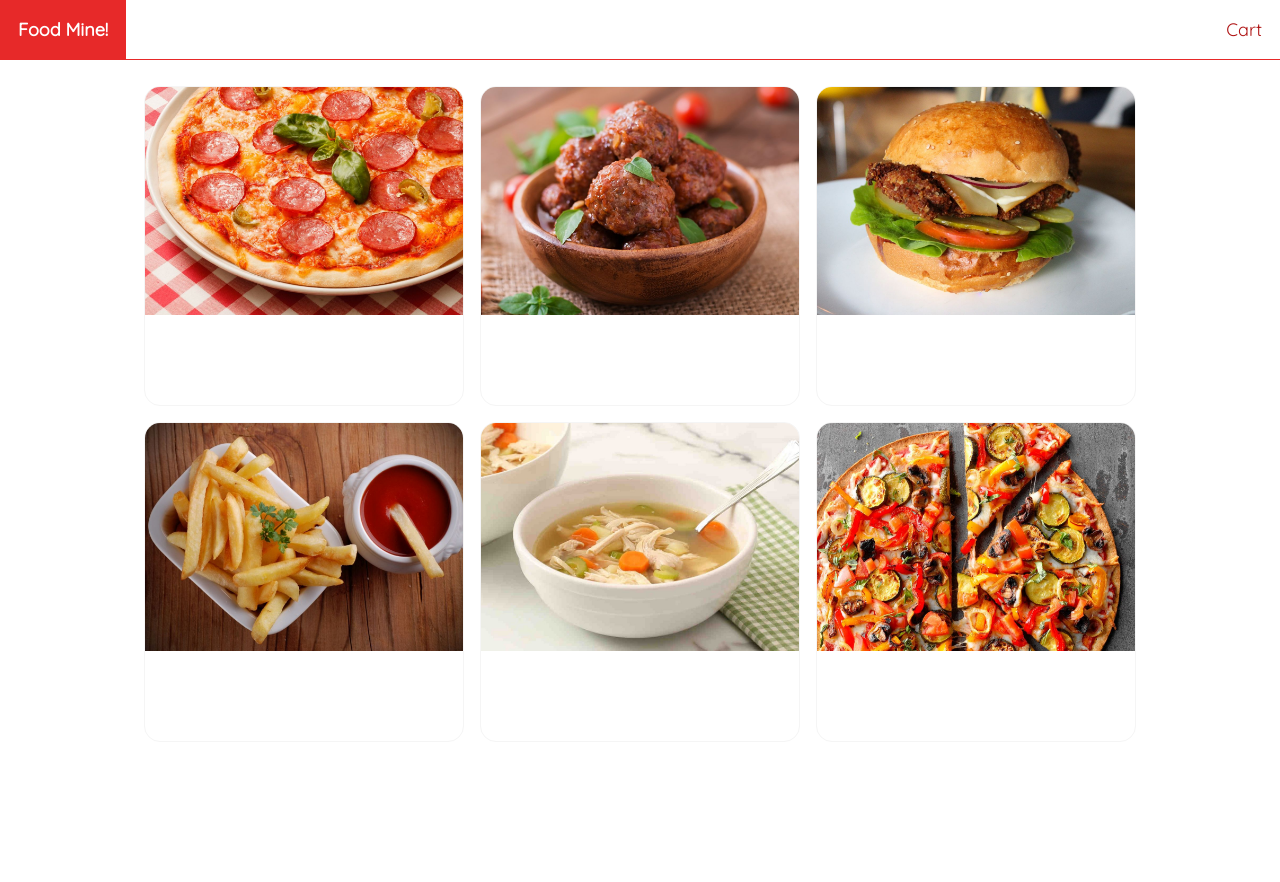
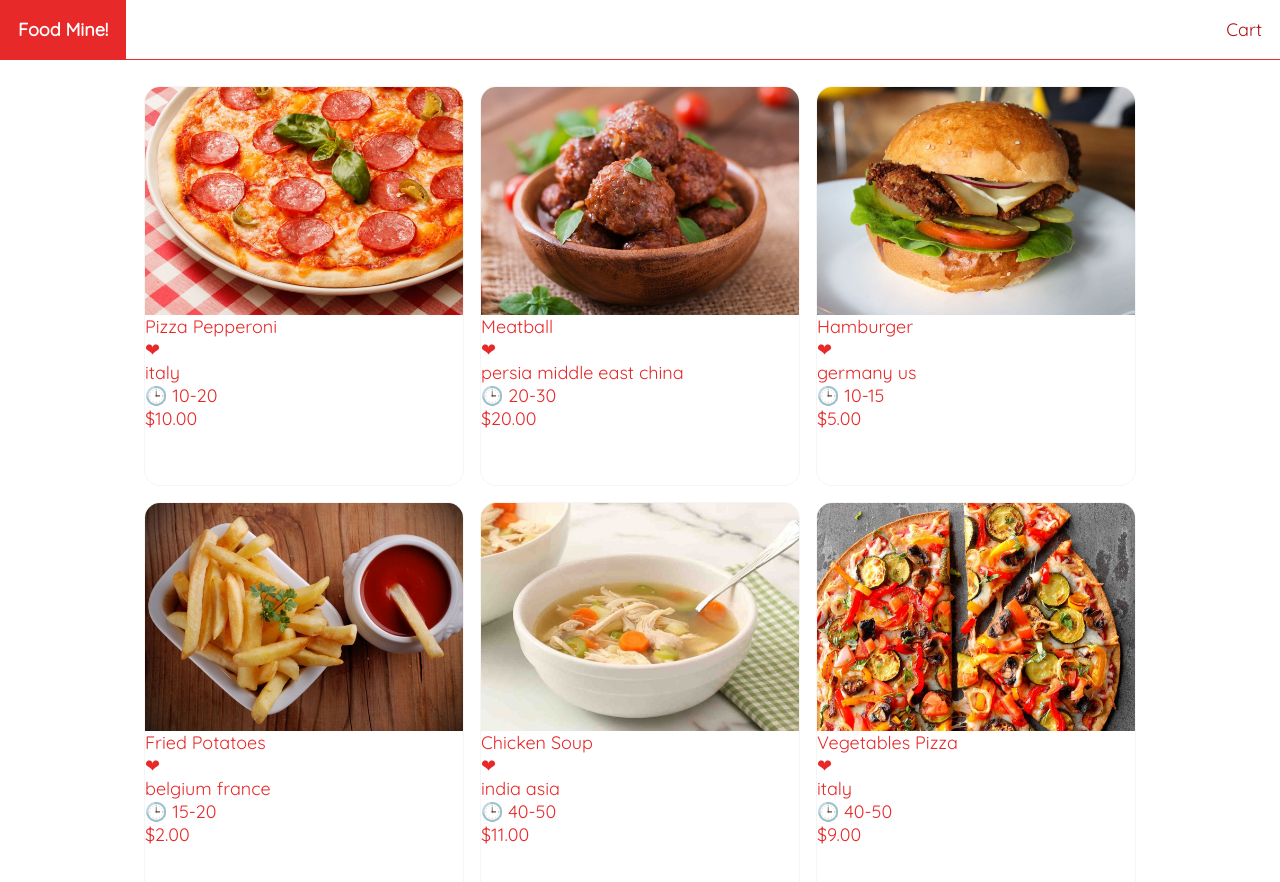
Before and after one commit to LuckShark/Portal-Food, an Angular app: page / in a window 1280 px wide. Shown: the top 882 px of the page. Before the commit the page ends 800 px from the top, so only its background shows below. Built offline with nearby package versions, Linux system fonts and the light colour scheme.

Commit message:
Adding Food details to the cards/ no Stars

```diff
--- a/package.json
+++ b/package.json
@@ -19,6 +19,7 @@
     "@angular/platform-browser": "~11.2.14",
     "@angular/platform-browser-dynamic": "~11.2.14",
     "@angular/router": "~11.2.14",
+    "ng-starrating": "^1.0.20",
     "rxjs": "~6.6.0",
     "tslib": "^2.0.0",
     "zone.js": "~0.11.3"
--- a/src/app/home/home.component.css
+++ b/src/app/home/home.component.css
@@ -9,7 +9,7 @@ ul {
 
 ul li a {
     width: 20rem;
-    height: 20rem;
+    height: 25rem;
     border: 1px solid whitesmoke;
     border-radius: 1rem;
     margin: 0.5rem;
--- a/src/app/home/home.component.html
+++ b/src/app/home/home.component.html
@@ -2,6 +2,31 @@
     <li *ngFor="let food of foods">
         <a>
             <img src="{{food.imageUrl}}" alt="">
+            <div class="content">
+                <div class="name">
+                    {{ food.name }}
+                </div>
+                <span class="favorite {{food.favorite?'':'not'}}">
+                    ❤
+                </span>
+                <!-- ! Not gonna use star rating-->
+                <div class="product-item-footer">
+                    <div class="origins">
+                        <span *ngFor="let origin of food.origins">
+                            {{ origin }}
+                        </span>
+                    </div>
+                    <div class="cook-time">
+                        <span>🕒</span>
+                        {{ food.cookTime }}
+                    </div>
+                </div>
+                <div class="price">
+                    <span>
+                        {{ food.price|currency }}
+                    </span>
+                </div>
+            </div>
         </a>
     </li>
 </ul>
```
Also changed, not shown: TODO.txt, 1 other file (tests, documents, lock files or other folders).
